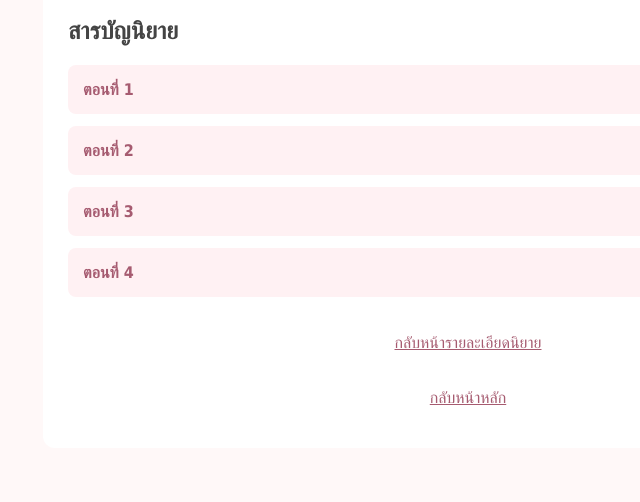
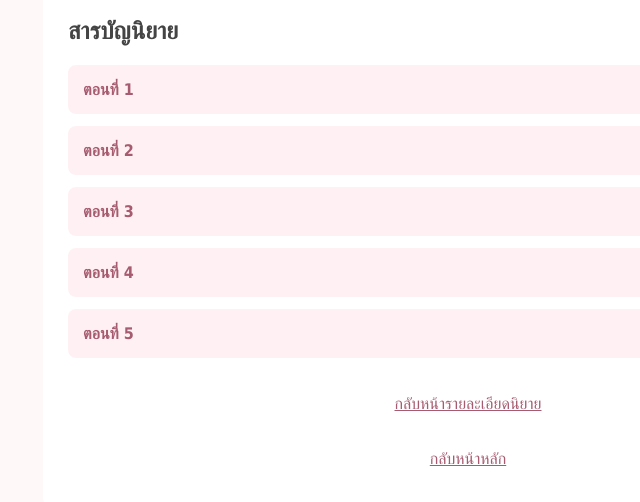
Before and after one commit to Noramon42/Noramon-novel, a plain HTML site: page khong-tai-thi-thoe-mai-rak-chapters.html in a window 1280 px wide. Shown: the part 178-680 px from the top of the page, without its empty margins (172-812 px from the left). Drawn offline with Linux system fonts and the light colour scheme.

Commit message:
เพิ่มลิงก์ตอนที่ 5 ในสารบัญ

```diff
--- a/khong-tai-thi-thoe-mai-rak-chapters.html
+++ b/khong-tai-thi-thoe-mai-rak-chapters.html
@@ -86,6 +86,11 @@
         ตอนที่ 4
     </a>
 </div>
+        <div class="chapter">
+    <a href="khong-tai-thi-thoe-mai-rak-ep5.html">
+        ตอนที่ 5
+    </a>
+</div>
         <p>
             <a href="khong-tai-thi-thoe-mai-rak.html" class="back">
                 กลับหน้ารายละเอียดนิยาย
```
